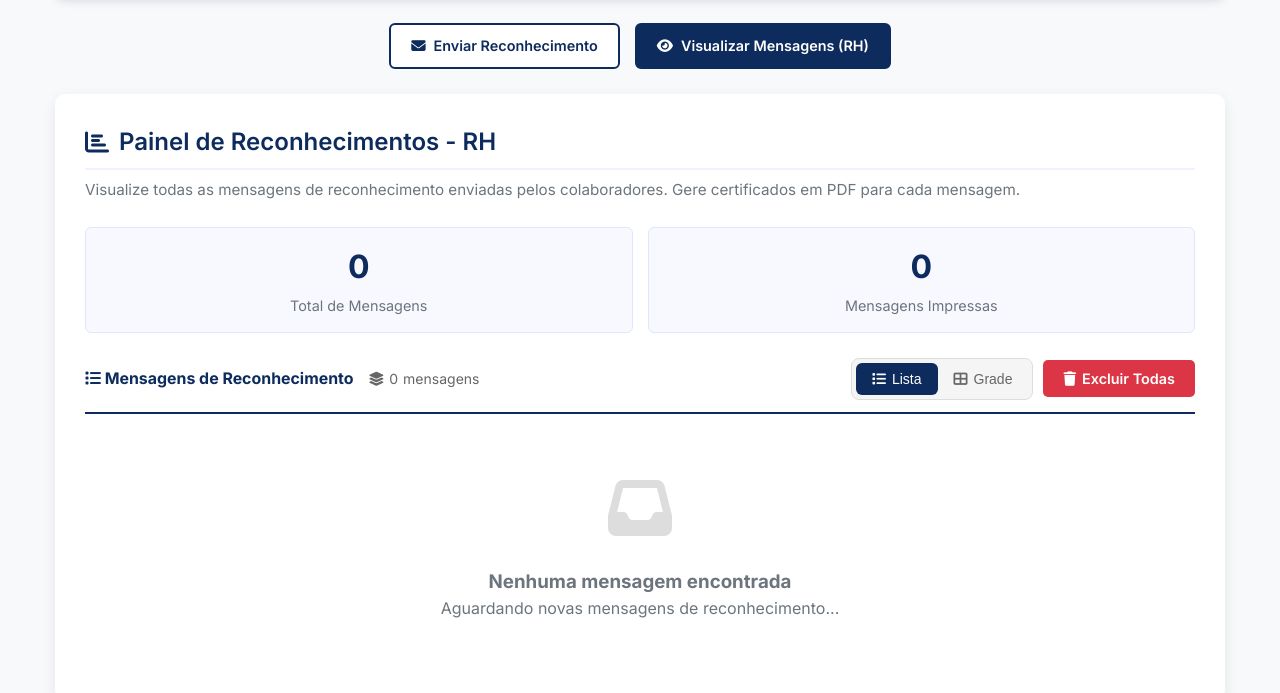
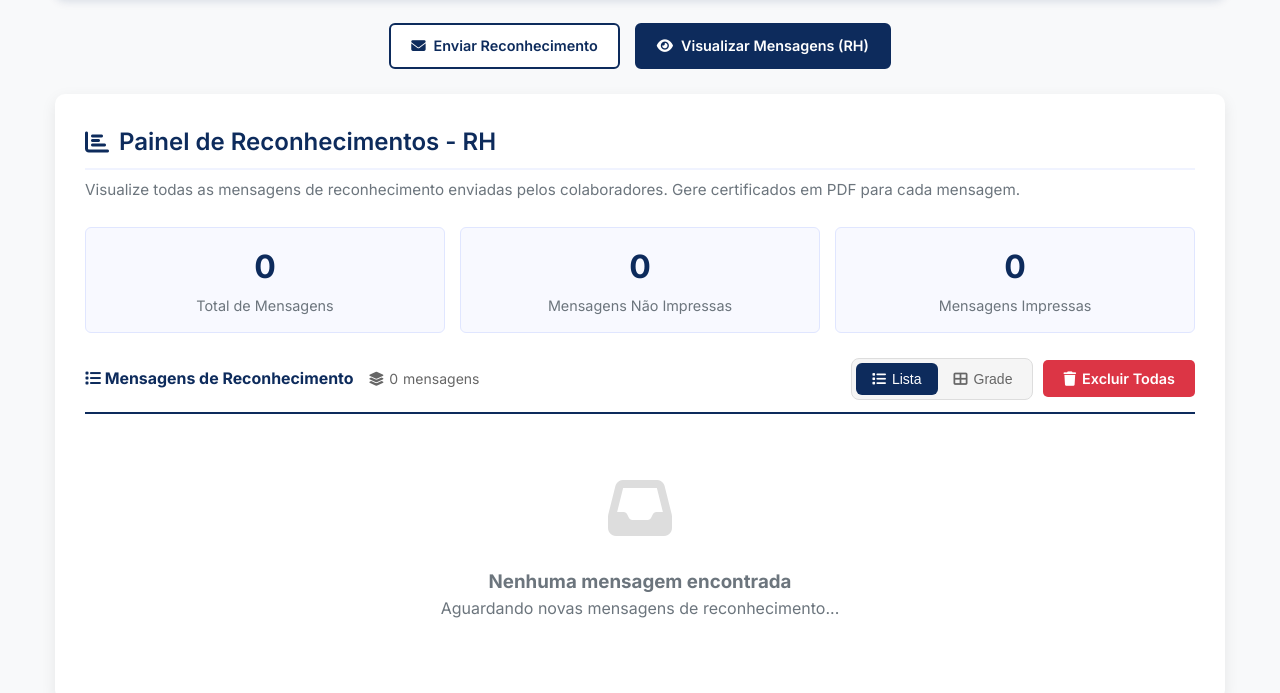
Before and after one commit to lononeiro/omedeto, a plain HTML site: page front-end/rh.html in a window 1280 px wide. Shown: the part 146-839 px from the top of the page. Drawn offline with Linux system fonts and the light colour scheme; no server answers; sample sign-in values are in the browser's storage.

Commit message:
agora da para ver as mensagens não impressas

```diff
--- a/front-end/rh.html
+++ b/front-end/rh.html
@@ -1198,11 +1198,15 @@
         async function displayStats() {
             const stats = await getStats();
             const statsContainer = document.getElementById('statsContainer');
-
+            const notPrintedCount = stats.total - (stats.printed || 0);
             statsContainer.innerHTML = `
                 <div class="stat-card">
                     <div class="stat-value">${stats.total}</div>
                     <div class="stat-label">Total de Mensagens</div>
+                </div>
+                <div class="stat-card">
+                    <div class="stat-value">${notPrintedCount}</div>
+                    <div class="stat-label">Mensagens Não Impressas</div>
                 </div>
                 <div class="stat-card">
                     <div class="stat-value">${stats.printed}</div>
```
